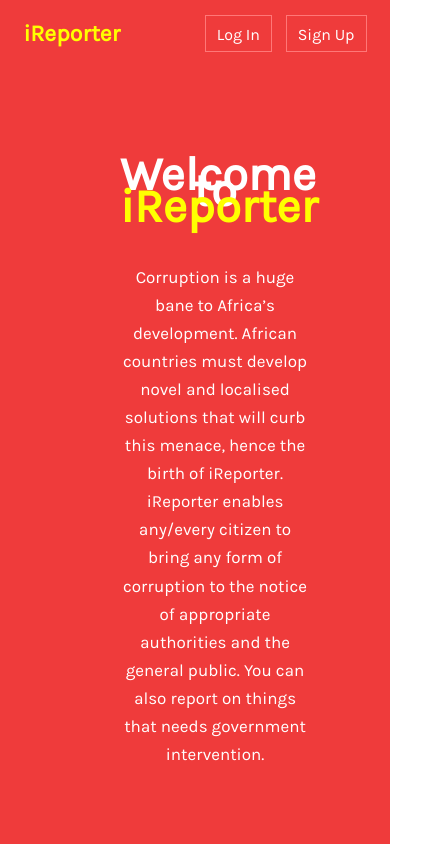
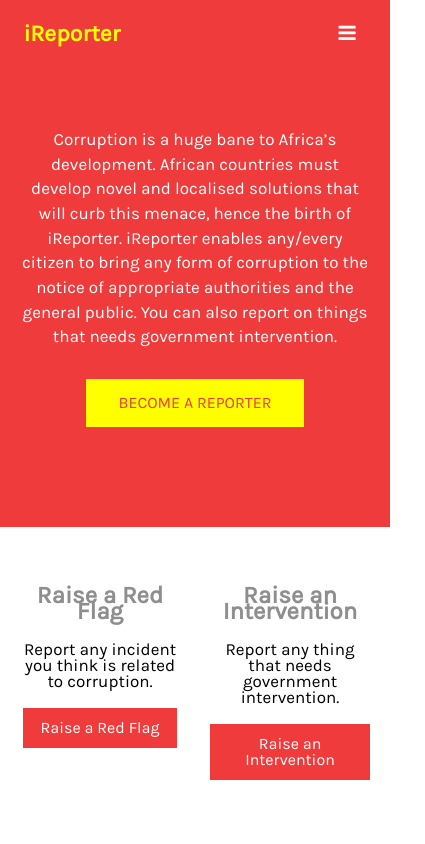
Before and after one commit to danprocoder/ireporter-main, a website: page UI/index.html in a window 390 px wide. Shown: the top 844 px of the page, 425 px wide, since content can reach past the window. Drawn offline with Linux system fonts and the light colour scheme.

Commit message:
chore(index, signup, login): improved responsiveness and worked on ux - improved nav responsiveness - added 'become a reporter' button, 'add a red-flag' and 'raise an intervention' button on index page to improve user experience [Finishes #162473916]

```diff
--- a/UI/assets/css/ireporter.css
+++ b/UI/assets/css/ireporter.css
@@ -75,6 +75,7 @@
 	width: 1000px;
 	margin-left: auto;
 	margin-right: auto;
+	box-sizing: border-box;
 }
 
 @media screen and (max-width:1024px) {
@@ -85,7 +86,7 @@
 
 @media screen and (max-width:768px) {
 	.container {
-		width: 100%;
+		width: auto;
 		margin-left: 20px;
 		margin-right: 20px;
 	}
@@ -113,6 +114,7 @@
 .grid-container {
 	margin-left: -15px;
 	margin-right: -15px;
+	box-sizing: border-box;
 }
 
 .grid-container .grid-50,
--- a/UI/assets/css/navbar1.css
+++ b/UI/assets/css/navbar1.css
@@ -20,3 +20,25 @@
     width: auto;
     padding: 0 6%;
 }
+
+.nav-toggle-responsive {
+	float: right;
+	background: none;
+	color: #fff;
+	border: none;
+	outline: none;
+	display: none;
+	font-size: 20px;
+	height: 37px;
+	padding: 0 11px;
+}
+
+@media screen and (max-width:768px) {
+	.navbar-menu {
+		display: none;
+	}
+
+	.nav-toggle-responsive {
+		display: block;
+	}
+}
--- a/UI/assets/css/welcome.css
+++ b/UI/assets/css/welcome.css
@@ -1,11 +1,12 @@
 .welcome-text-container {
-	padding: 100px;
+  padding: 100px 0;
   color: #fff
 }
 
 .welcome-text-container .large-text {
   font-size: 47px;
   font-weight: bold;
+  line-height: 100%;
 }
 
 .welcome-text-container .large-text span {
@@ -13,8 +14,8 @@
 }
 
 .welcome-text-container .info-text {
-	margin-top: 48px;
-    line-height: 165%;
+  margin-top: 30px;
+  line-height: 145%;
   font-size: 17px;
 }
 
@@ -26,6 +27,10 @@
   margin-top: 30px;
 }
 
+.section.features .grid-container .button-area {
+  margin-top: 19px;
+}
+
 .section.features .header {
   color: #8e8e8e;
 }
@@ -34,3 +39,36 @@
   margin-top: 22px;
   font-size: 17px;
 }
+
+.button-area {
+  margin-top: 30px;
+}
+
+.button-area .reporter-signup-btn {
+  background: yellow;
+  color: #ee3b3b;
+  padding: 15px 31px;
+  text-transform: uppercase;
+  display: inline-block;
+  border: 1px solid yellow;
+  transition: background 0.3s, color 0.3s;
+}
+
+.button-area .reporter-signup-btn:hover {
+  background: #ee3b3b;
+  color: yellow;
+}
+
+@media screen and (max-width:768px) {
+  .welcome-text-container {
+    padding-top: 50px;
+  }
+
+  .welcome-text-container .large-text {
+    display: none;
+  }
+
+  .welcome-text-container .info-text {
+    margin-top: 10px;
+  }
+}
--- a/UI/index.html
+++ b/UI/index.html
@@ -3,6 +3,9 @@
 <head>
 	<title>iReporter</title>
 
+	<meta name="viewport" content="width=device-width, initial-scale=1.0">
+
+	<link rel="stylesheet" type="text/css" href="assets/css/font-awesome.min.css" />
 	<link rel="stylesheet" type="text/css" href="assets/css/ireporter.css" />
 	<link rel="stylesheet" type="text/css" href="assets/css/navbar1.css" />
 	<link rel="stylesheet" type="text/css" href="assets/css/welcome.css" />
@@ -19,6 +22,7 @@
 							<li><a href="/signup.html">Sign Up</a></li>
 						</ul>
 					</div>
+					<button class="nav-toggle-responsive"><i class="fa fa-bars"></i></button>
 					<div class="clearfix"></div>
 				</div>
 			</div>
@@ -27,6 +31,7 @@
 			<div class="welcome-text-container section t-center">
 				<div class="large-text">Welcome to <span>iReporter</span></div>
 				<div class="info-text">Corruption is a huge bane to Africa’s development. African countries must develop novel and localised solutions that will curb this menace, hence the birth of iReporter. iReporter enables any/every citizen to bring any form of corruption to the notice of appropriate authorities and the general public. You can also report on things that needs government intervention.</div>
+				<div class="button-area"><a href="/signup.html" class="reporter-signup-btn">Become a Reporter</a></div>
 			</div>
 		</div>
 	</div>
@@ -36,10 +41,12 @@
 				<div class="grid-50">
 					<div class="header">Raise a Red Flag</div>
 					<div class="content">Report any incident you think is related to corruption.</div>
+					<div class="button-area"><a href="/login.html" class="button">Raise a Red Flag</a></div>
 				</div>
 				<div class="grid-50">
 					<div class="header">Raise an Intervention</div>
 					<div class="content">Report any thing that needs government intervention.</div>
+					<div class="button-area"><a href="/login.html" class="button">Raise an Intervention</a></div>
 				</div>
 				<div class="clearfix"></div>
 			</div>
```
Also changed, not shown: UI/login.html (+1 -0 lines), UI/signup.html (+1 -0 lines). Lines whose indentation alone changed are shown as unchanged.
